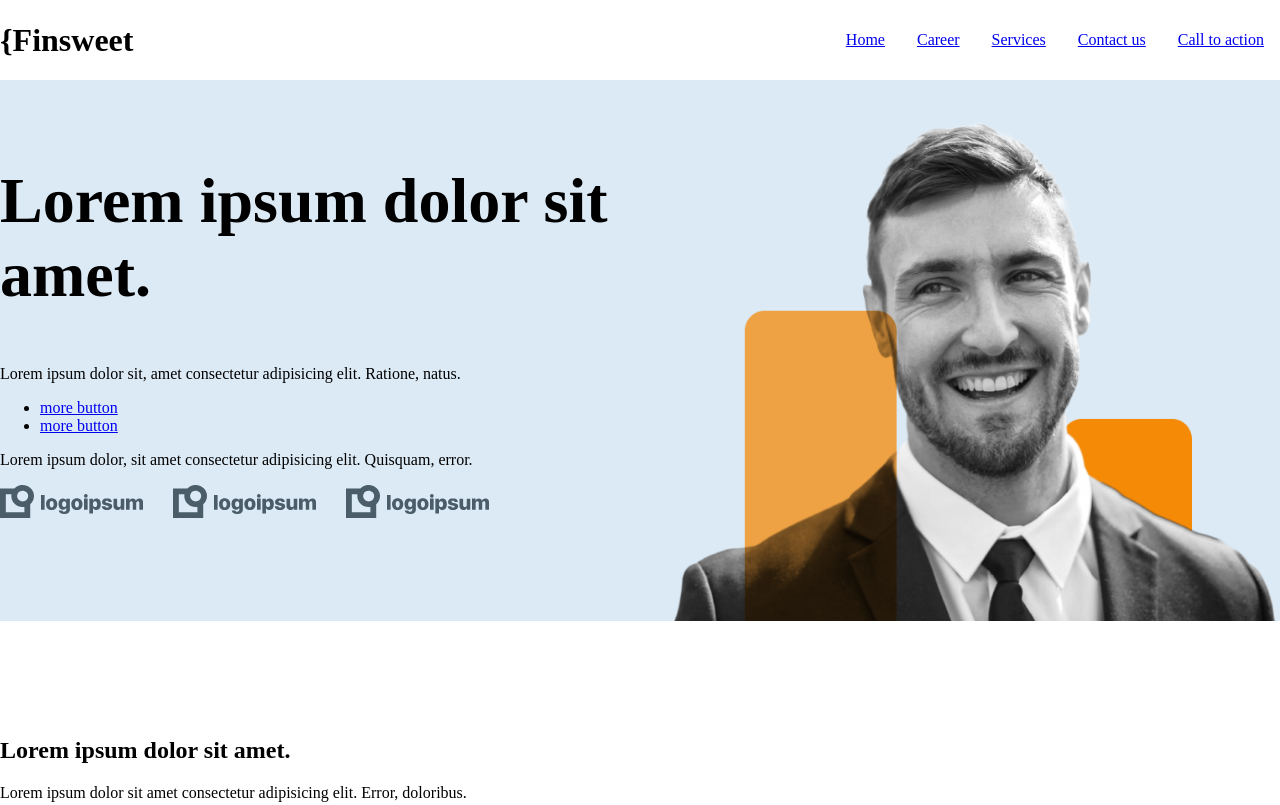
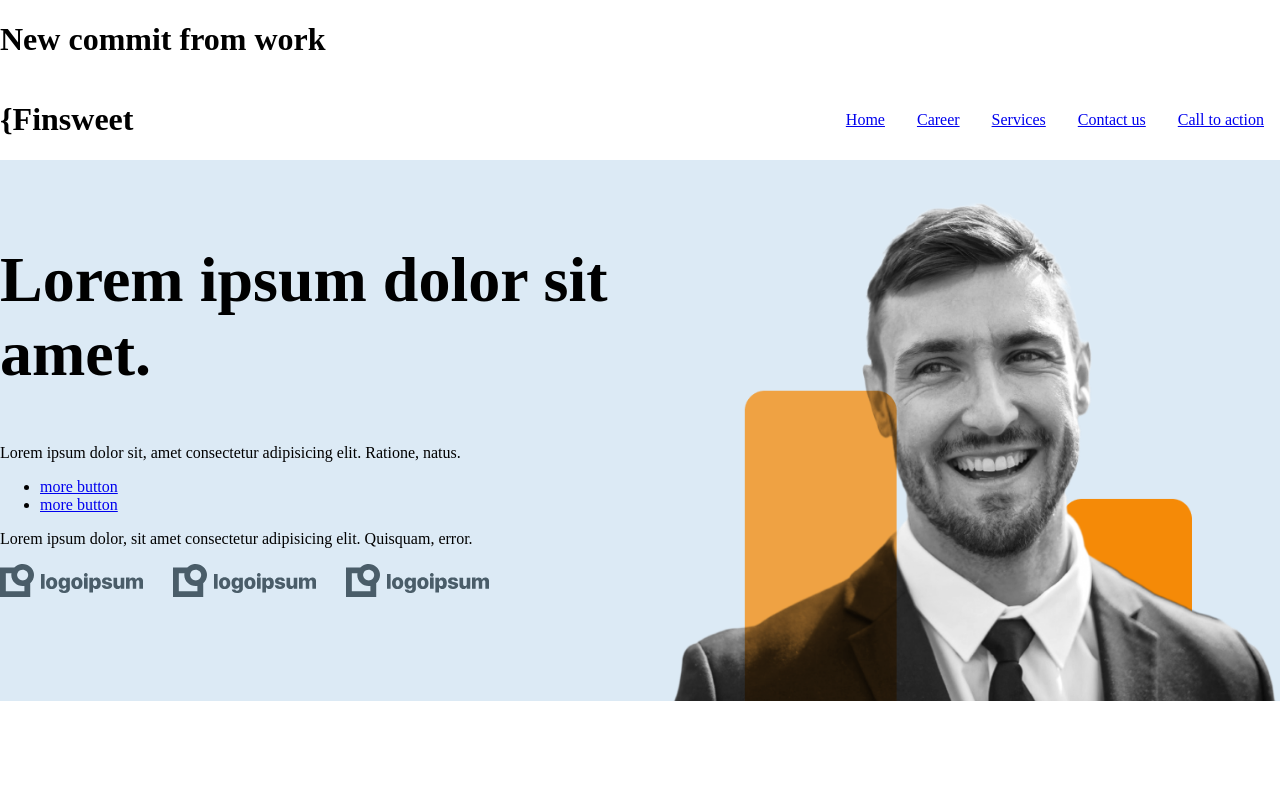
Before and after one commit to tuvshuu1211/assignment, a plain HTML site: page index.html in a window 1280 px wide. Shown: the top 805 px of the page. Drawn offline with Linux system fonts and the light colour scheme.

Commit message:
new commit

```diff
--- a/index.html
+++ b/index.html
@@ -8,6 +8,7 @@
     <link rel="stylesheet" href="css/style.css">
 </head>
 <body>
+    <h1>New commit from work</h1>
     <header>
         <div class="container">
             <nav class="main-nav align-center">
```
